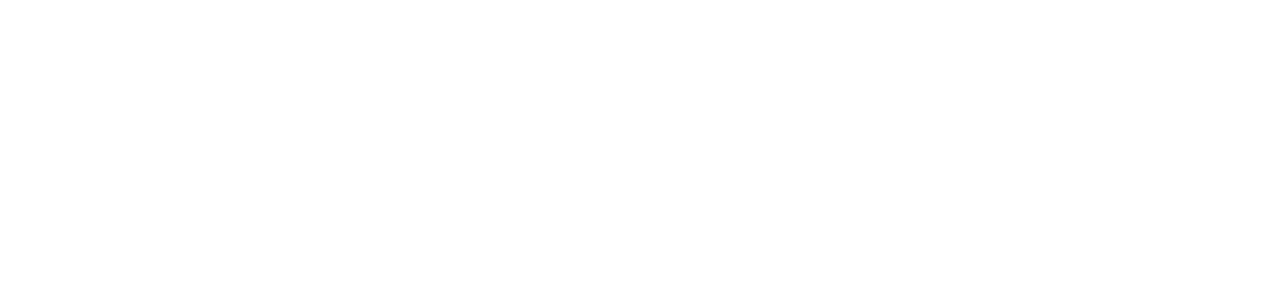
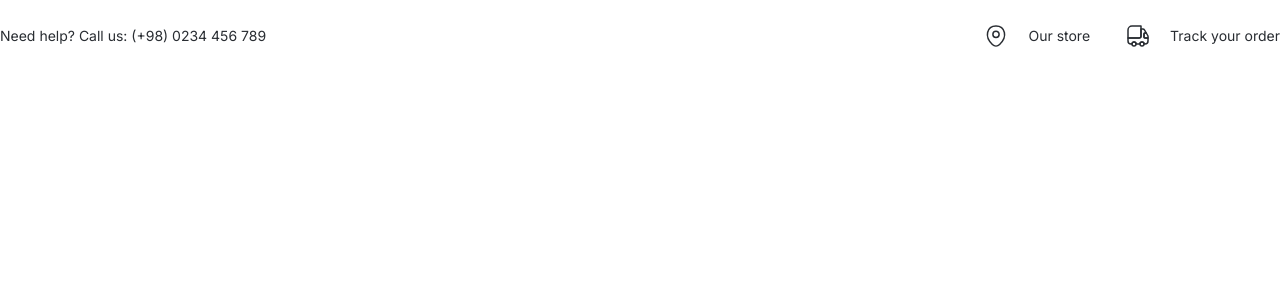
Before and after one commit to UlugbekAsadov/Electon-Frontend, a Next.js app: page / in a window 1280 px wide. Shown: the top 300 px of the page. Built offline with nearby package versions, Linux system fonts and the light colour scheme.

Commit message:
ELE-30: top header created

```diff
--- a/app/page.tsx
+++ b/app/page.tsx
@@ -1,3 +1,9 @@
+import TopHeaderElement from "@/components/common/topHeaderElement";
+
 export default function Home() {
-  return <div></div>;
+  return (
+    <div>
+      <TopHeaderElement />
+    </div>
+  );
 }
--- /dev/null
+++ b/components/common/topHeaderElement.tsx
@@ -0,0 +1,27 @@
+import React from "react";
+import location from "@/assets/icons/location.svg";
+import track from "@/assets/icons/track.svg";
+import Image from "next/image";
+
+const topHeaderElement = () => {
+  return (
+    <div className="container mx-auto py-6 text-black-500 flex flex-col items-end lg:flex-row lg:items-center justify-between font-normal text-sm">
+      <span className="mb-4 lg:mb-0">
+        Need help? Call us: (+98) 0234 456 789
+      </span>
+      <ul className="flex justify-between items-center gap-9">
+        <li className="flex gap-5 items-center">
+          <Image src={location} alt="Location icon" width={24} />
+          <span>Our store</span>
+        </li>
+
+        <li className="flex gap-5 items-center">
+          <Image src={track} alt="Track icon" />
+          <span>Track your order</span>
+        </li>
+      </ul>
+    </div>
+  );
+};
+
+export default topHeaderElement;
--- a/tailwind.config.js
+++ b/tailwind.config.js
@@ -14,6 +14,9 @@
       },
     },
     colors: {
+      black: {
+        500: "#292D32",
+      },
       blue: {
         600: "#316887",
       },
```
Also changed, not shown: react-query/react-query-client.tsx (added, +20 -0 lines), assets/icons/location.svg (added), assets/icons/track.svg (added).
